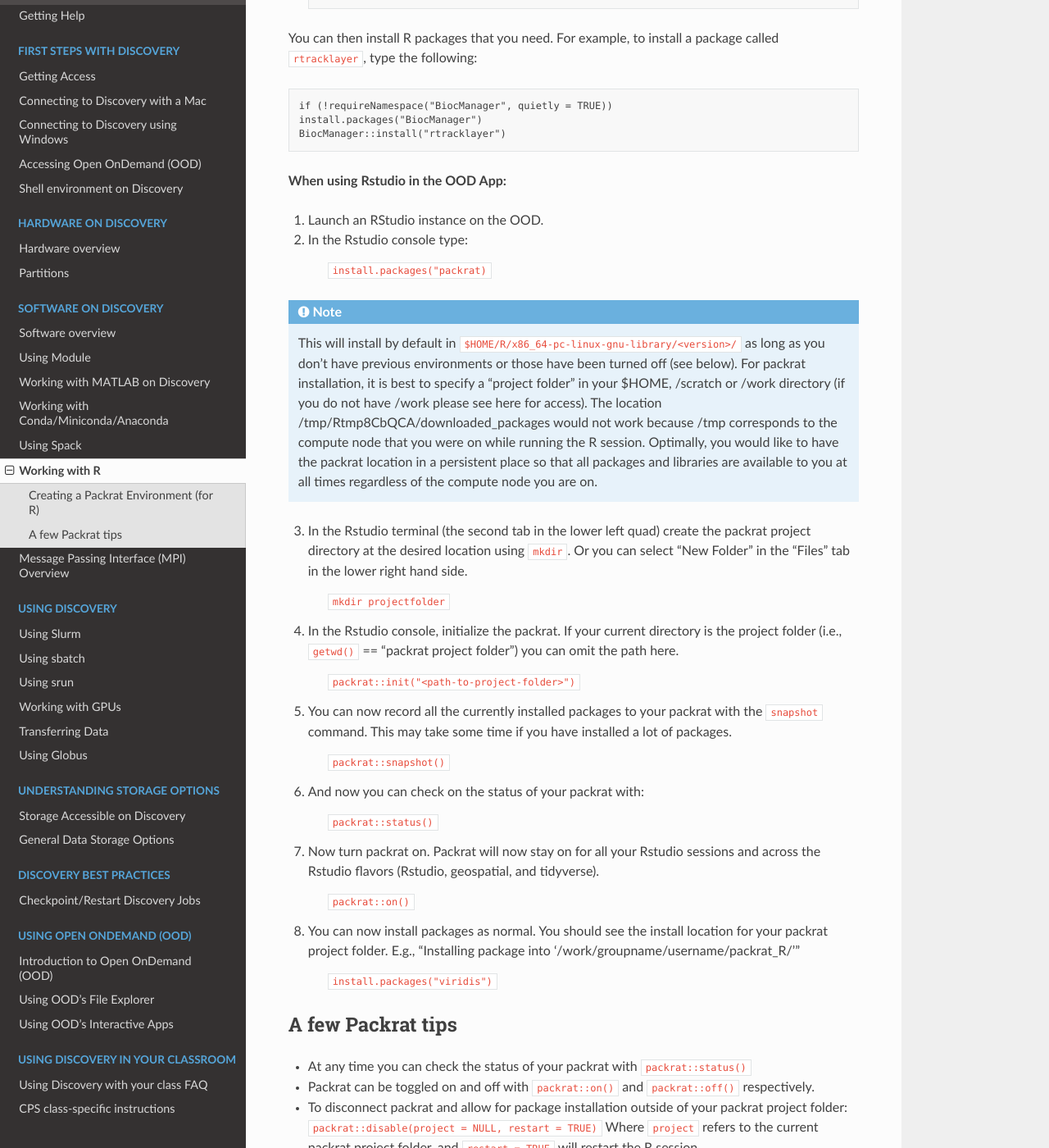
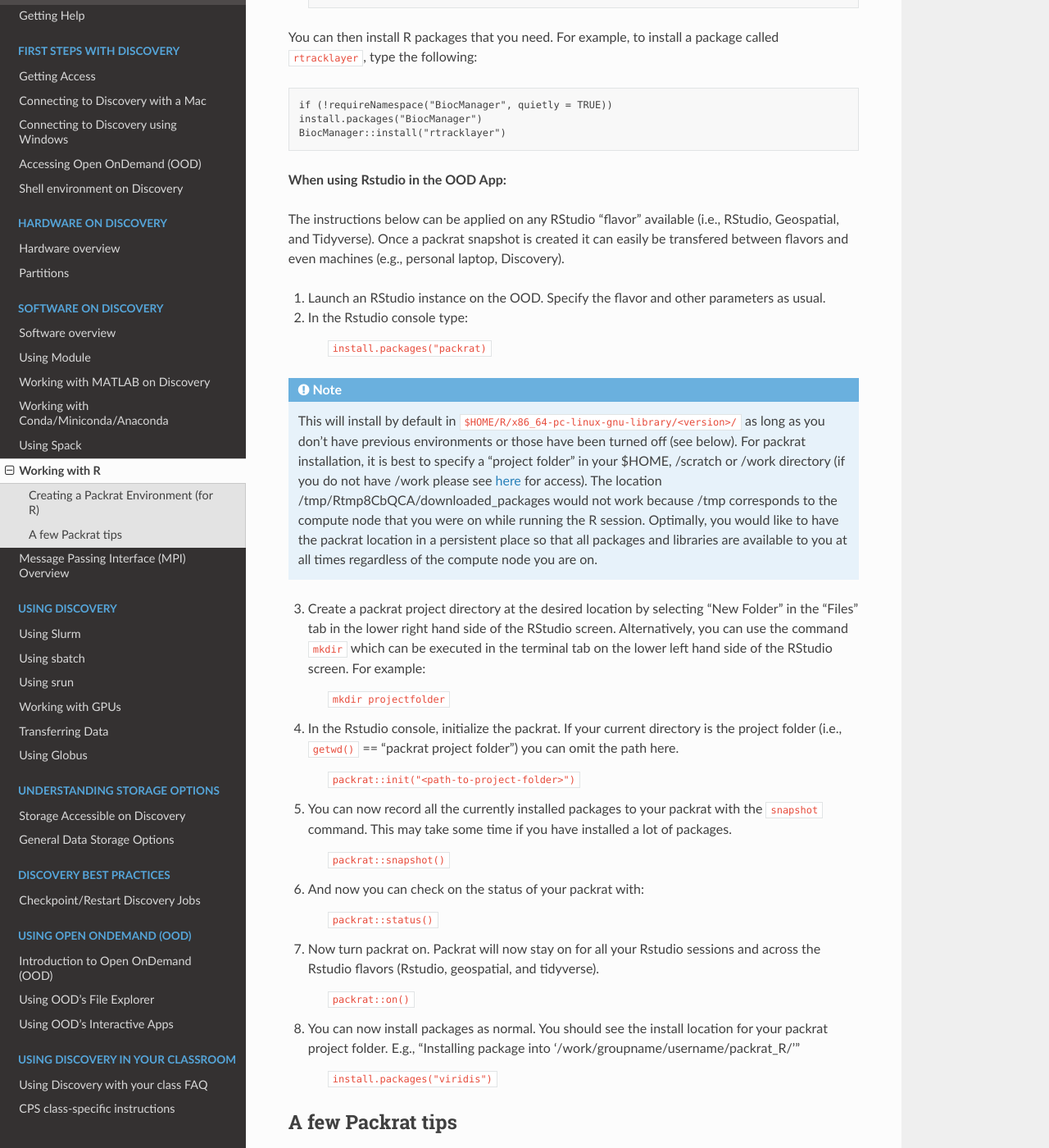
Before and after one commit to northeastern-rc/rc-public-documentation, a Sphinx documentation site: the page built from docs/source/software/r.rst, in a window 1280 px wide and 1400 px high, scrolled down 943 px. Shown: the whole window at 82% size. Built offline with Sphinx 7.4.7 and the Read the Docs theme 2.0.0, drawn with Linux system fonts in a browser that asks for light colours; some of the changed text lies outside the part shown.

Commit message:
adressed comments

```diff
--- a/docs/source/software/r.rst
+++ b/docs/source/software/r.rst
@@ -2,7 +2,7 @@
 Working with R
 ***************
 `R <https://www.r-project.org/>`_ is available as a module (see :ref:`using_module` for more information) and
-Rstudio is also an interactive app on Open onDemand (see :ref:`using_ood` for more information). You can also use R with Anaconda. See :ref:`working_conda` and the `Anaconda documentation <https://docs.anaconda.com/anaconda/packages/r-language-pkg-docs/>`_ for more information
+Rstudio is also an interactive app on Open OnDemand (see :ref:`using_ood` for more information). You can also use R with Anaconda. See :ref:`working_conda` and the `Anaconda documentation <https://docs.anaconda.com/anaconda/packages/r-language-pkg-docs/>`_ for more information
 
 If you work with R packages, using a Packrat environment can be helpful. Use the procedure below to create a Packrat environment on Discovery.
 
@@ -32,15 +32,17 @@ You can then install R packages that you need. For example, to install a package
 
 **When using Rstudio in the OOD App:**
 
-1. Launch an RStudio instance on the OOD.
+The instructions below can be applied on any RStudio "flavor" available (i.e., RStudio, Geospatial, and Tidyverse). Once a packrat snapshot is created it can easily be transfered between flavors and even machines (e.g., personal laptop, Discovery).
+
+1. Launch an RStudio instance on the OOD. Specify the flavor and other parameters as usual.
 2. In the Rstudio console type:
 
          ``install.packages("packrat)``
 
 .. note::
-        This will install by default in ``$HOME/R/x86_64-pc-linux-gnu-library/<version>/`` as long as you don't have previous environments or those have been turned off (see below). For packrat installation, it is best to specify a "project folder" in your $HOME, /scratch or /work directory (if you do not have /work please see here for access). The location /tmp/Rtmp8CbQCA/downloaded_packages would not work because /tmp corresponds to the compute node that you were on while running the R session. Optimally, you would like to have the packrat location in a persistent place so that all packages and libraries are available to you at all times regardless of the compute node you are on.
+        This will install by default in ``$HOME/R/x86_64-pc-linux-gnu-library/<version>/`` as long as you don't have previous environments or those have been turned off (see below). For packrat installation, it is best to specify a "project folder" in your $HOME, /scratch or /work directory (if you do not have /work please see `here <https://rc-docs.northeastern.edu/en/latest/storage/discovery_storage.html>`_  for access). The location /tmp/Rtmp8CbQCA/downloaded_packages would not work because /tmp corresponds to the compute node that you were on while running the R session. Optimally, you would like to have the packrat location in a persistent place so that all packages and libraries are available to you at all times regardless of the compute node you are on.
 
-3. In the Rstudio terminal (the second tab in the lower left quad) create the packrat project directory at the desired location using ``mkdir``. Or you can select "New Folder" in the "Files" tab in the lower right hand side.
+3. Create a packrat project directory at the desired location by selecting "New Folder" in the "Files" tab in the lower right hand side of the RStudio screen. Alternatively, you can use the command ``mkdir`` which can be executed in the terminal tab on the lower left hand side of the RStudio screen. For example:
 
         ``mkdir projectfolder``
 
```
Also changed, not shown: other parts of docs/source/software/r.rst (+1 -1 lines).
